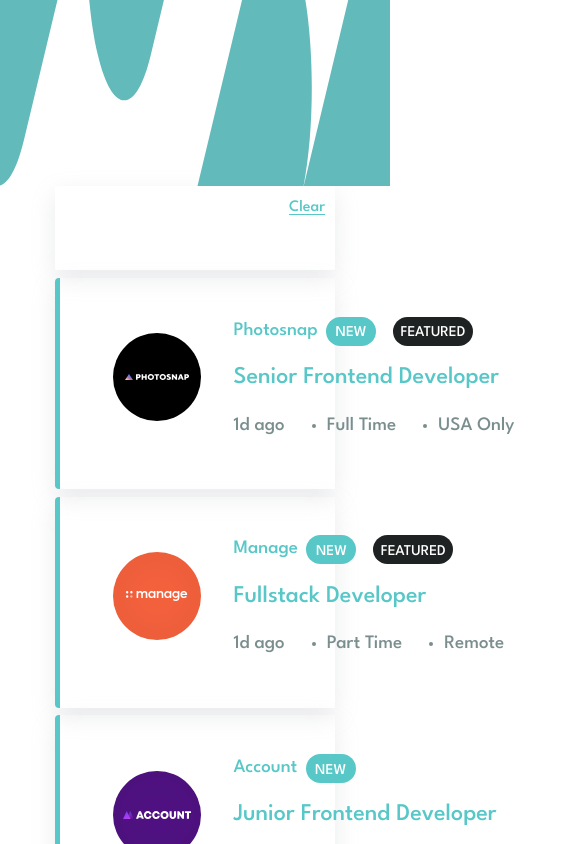
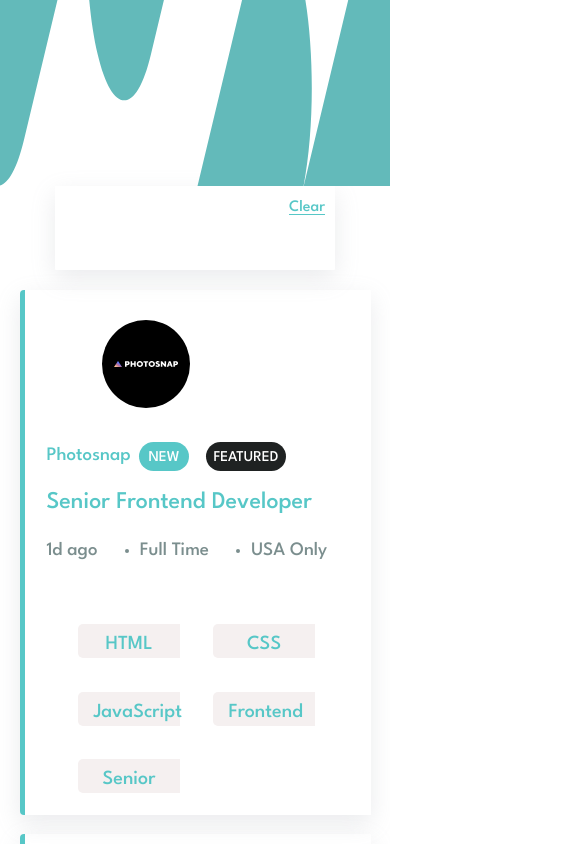
Before and after one commit to kurtveil/job-listings, an Angular app: page / in a window 390 px wide. Shown: the top 844 px of the page, 585 px wide, since content can reach past the window. Built offline with nearby package versions, Linux system fonts and the light colour scheme.

Commit message:
[ADD] responsive

```diff
--- a/src/app/components/home/home.component.html
+++ b/src/app/components/home/home.component.html
@@ -4,7 +4,7 @@
     <ul class="box-role">
         <div class="name-role" *ngFor="let item of itemsFilter">
             <div style="margin: 2%; padding: 0 2vh;">{{item}}</div>
-            <button class="button-delete" (click)="removeItem()" *ngIf="itemsFilter.length > 0"><img src="../../../assets/images/icon-remove.svg" alt=""
+            <button class="button-delete" (click)="removeItem(item)" *ngIf="itemsFilter.length > 0"><img src="../../../assets/images/icon-remove.svg" alt=""
                     style="width: 20px;"></button>
         </div>
     </ul>
@@ -13,8 +13,8 @@
 </div>
 
 
-<div class="container-jobs" *ngFor="let job of jobs">
-    <div  class="sub-container" >
+<div class="container-jobs col-6" *ngFor="let job of jobs">
+    <div  class="sub-container col-6" >
         <ul class="list-img">
             <li> <img [src]="job.logo" alt=""></li>
         </ul>
@@ -44,12 +44,12 @@
 
 
     </div>
-    <ul class="list-label" style="width: 50%;">
+    <!-- <ul class="list-label" style="width: 50%;">
         <div class=" " style="width: 50%;" >
             <div style="margin-top: 2px; padding: 3px;"></div>
         </div>
-    </ul>
-    <ul class="list-label">
+    </ul> -->
+    <ul class="list-label row">
         <div class=" languages" *ngFor="let item of job.languages">
             <div style="margin-top: 2px; padding: 3px; cursor: pointer;" (click)="filter(item)">{{item}}</div>
         </div>
--- a/src/app/components/home/home.component.scss
+++ b/src/app/components/home/home.component.scss
@@ -1,3 +1,34 @@
+@media only screen and (max-width:708px) {
+    .footer-description{
+        width: 34vh;
+    }
+    .container-jobs{
+        display: block !important;
+        width: auto !important;
+    }
+    .sub-container{
+        display: block !important;
+    }
+  }
+  @media only screen and (max-width:475px) {
+    .footer-description{
+        width: 34vh;
+    }
+    .container-jobs{
+        height: auto !important;
+        margin: 5% !important;
+    }
+    .sub-container{
+        display: block;
+    }
+    .header-title{
+        width: 30vh;
+    }
+    .list{
+        padding: 0;
+    }
+
+  }
 .container-select {
     border-radius: 1px;
     padding: 5px;
@@ -6,7 +37,6 @@
     text-align: center;
     box-shadow: rgba(149, 157, 165, 0.2) 0px 8px 24px;
     margin: 0 14%;
-    box-sizing: border-box;
 }
 
 .button-delete {
@@ -19,6 +49,9 @@
     outline: 0;
     cursor: pointer;
 
+}
+.button-delete:hover{
+    background: hsl(180, 14%, 20%);
 }
 
 .name-role {
@@ -54,7 +87,6 @@
     margin: 2% 14%;
     border-top-left-radius: 4px;
     border-bottom-left-radius: 4px;
-    box-sizing: border-box;
 }
 
 .box-skills,
@@ -149,7 +181,7 @@
     margin: 3vh 0;
 }
 .list-label{
-    margin: 7vh 1vh;
+    margin: auto;
     display: flex;
 }
 .languages{
@@ -161,3 +193,7 @@
     border-radius: 5px 0 0 5px;
     color: hsl(180deg 50.14% 56.08%);
 }
+.languages:hover{
+    background: hsl(180, 33%, 52%);
+    color: hsl(180, 52%, 96%);
+}
--- a/src/app/components/home/home.component.ts
+++ b/src/app/components/home/home.component.ts
@@ -8,8 +8,6 @@ import data from 'src/assets/data.json';
 export class HomeComponent {
   jobs: any[] = [];
   itemsFilter: any[] = [];
-  intersection: any;
-  languagesFiltered: any;
   constructor() {
     this.jobs = data;
     this.jobs.map(a => {
@@ -29,39 +27,30 @@ export class HomeComponent {
       }
 
     });
-
-
-    // console.warn(this.jobs);
   }
 
   clearFilter() {
     this.itemsFilter = [];
+    this.jobs = data;
   }
 
-  removeItem() {
-    this.itemsFilter = [];
+  removeItem(item: string) {
+    const newArray = [];
+    for (let i = 0; i < this.itemsFilter.length; i++) {
+      if (this.itemsFilter[i] !== item) {
+        newArray.push(this.itemsFilter[i]);
+      }
+    }
+    this.itemsFilter = newArray;
+
+
   }
 
   filter(item: string) {
     this.itemsFilter.push(item);
-    // console.warn(this.itemsFilter);
-  //  console.warn(this.filterForLanguage());
-
+    let filtered = this.jobs.filter(a => a.languages.includes(item));
+    this.jobs = filtered;
 
   }
 
-  filterForLanguage(){
-    if (this.itemsFilter.length > 0) {
-      this.jobs.find((a) => {
-         this.itemsFilter.filter((x: any) => {
-          if (a.languages.includes(x)){
-
-
-          }
-        })
-      });
-    }
-    console.warn(this.languagesFiltered);
-
-  }
 }
--- a/src/index.html
+++ b/src/index.html
@@ -4,7 +4,7 @@
   <meta charset="utf-8">
   <title>JobListings</title>
   <base href="/">
-  <meta name="viewport" content="width=device-width, initial-scale=1">
+  <meta name="viewport" content="width=device-width, initial-scale=1.0">
   <link rel="icon" type="image/x-icon" href="favicon.ico">
 </head>
 <body>
```
